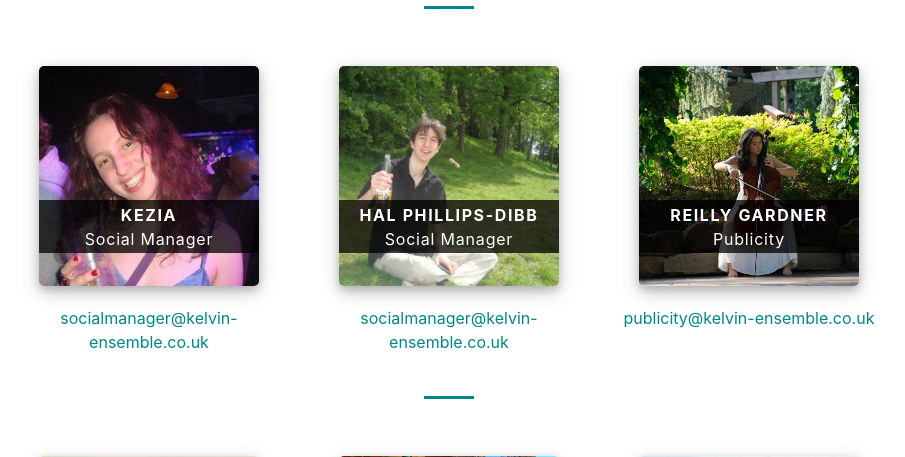
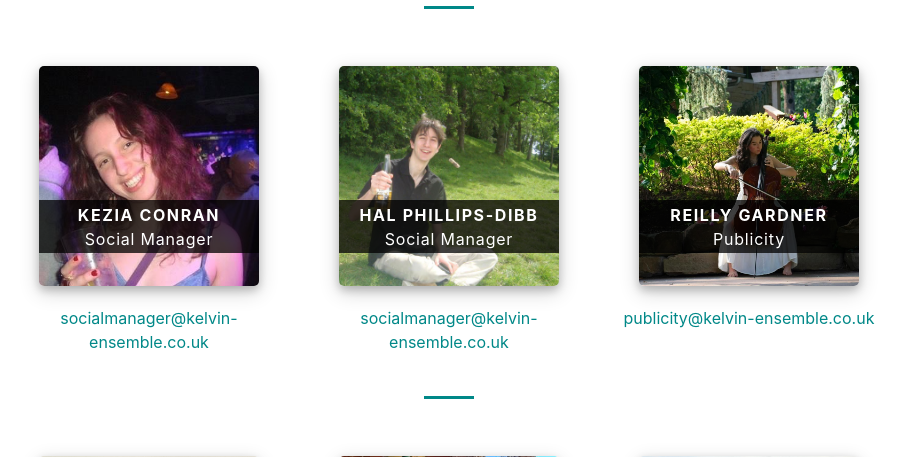
Before and after one commit to Kelvin-Ensemble/kelvin, a Django app: page /committee in a window 1280 px wide. Shown: the part 1477-1934 px from the top of the page, without its empty margins (191-1096 px from the left). Run offline with Django 3.2, Linux system fonts and the light colour scheme; some libraries are stand-ins or nearby versions.

Commit message:
Committee page tweaks

```diff
--- a/kelvin/website/templates/website/about/committee.html
+++ b/kelvin/website/templates/website/about/committee.html
@@ -13,7 +13,7 @@
 {% endblock %}
 {% block title %}Committee{% endblock %}
 {% block page-icon %}<i class="fa fa-users fa-3x sr-contact text-white header-icon"></i>{% endblock %}
-{% block header %}Kelvin Committee 2024-2025{% endblock %}
+{% block header %}Kelvin Committee 2025-2026{% endblock %}
 {% block content %}
     <div class="containter committee-images">
         <div class="row">
@@ -114,7 +114,7 @@
         <div class="row">
             <div style="padding:1rem" class="col-md-4">
                 <div class="overlay">
-                    <p class="name">Kezia</p>
+                    <p class="name">Kezia Conran</p>
                     <p class="title">Social Manager</p>
                 </div>
                 <img src="{% static 'website/media/img/committee/social1.jpeg' %}"
```
Also changed, not shown: kelvin/website/static/website/media/img/committee/chairperson.jpeg.
